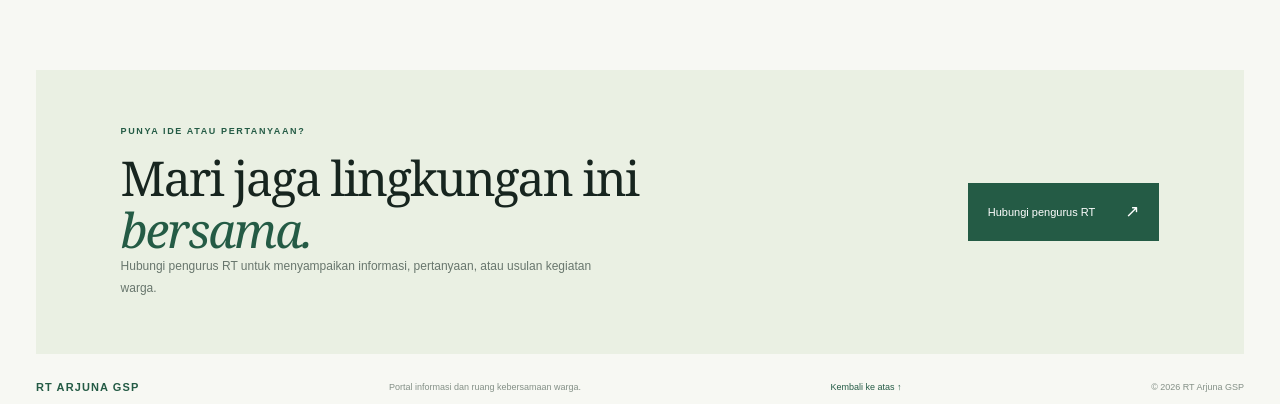
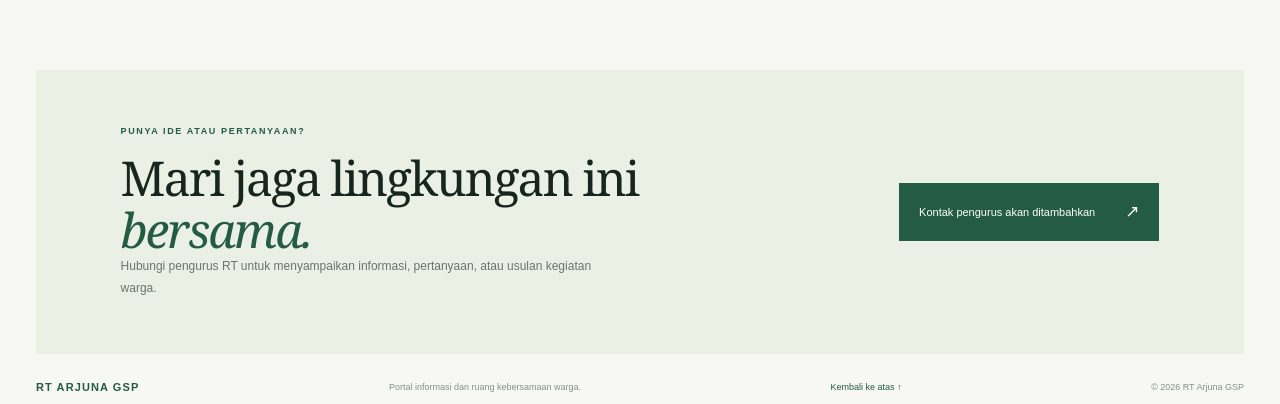
Before and after one commit to alfarizqiconsultant-prog/rt, a Next.js app: page / in a window 1280 px wide. Shown: the part 3302-3706 px from the top of the page. Built offline with nearby package versions, Linux system fonts and the light colour scheme.

Commit message:
Avoid placeholder email link in contact section

```diff
--- a/app/page.tsx
+++ b/app/page.tsx
@@ -69,7 +69,7 @@ export default function Home() {
         <p className="gallery-note">Foto di atas merupakan gambar ilustrasi. Dokumentasi kegiatan RT Arjuna GSP dapat ditambahkan oleh pengurus.</p>
       </section>
 
-      <section className="contact-section" id="kontak"><div><p className="eyebrow">PUNYA IDE ATAU PERTANYAAN?</p><h2>Mari jaga lingkungan ini <em>bersama.</em></h2><p>Hubungi pengurus RT untuk menyampaikan informasi, pertanyaan, atau usulan kegiatan warga.</p></div><a className="contact-button" href="mailto:">Hubungi pengurus RT <span>↗</span></a></section>
+      <section className="contact-section" id="kontak"><div><p className="eyebrow">PUNYA IDE ATAU PERTANYAAN?</p><h2>Mari jaga lingkungan ini <em>bersama.</em></h2><p>Hubungi pengurus RT untuk menyampaikan informasi, pertanyaan, atau usulan kegiatan warga.</p></div><span className="contact-button">Kontak pengurus akan ditambahkan <span>↗</span></span></section>
       <footer className="footer"><a className="footer-brand" href="#beranda">RT ARJUNA GSP</a><span>Portal informasi dan ruang kebersamaan warga.</span><a href="#beranda">Kembali ke atas ↑</a><span>© 2026 RT Arjuna GSP</span></footer>
     </main>
   );
```
